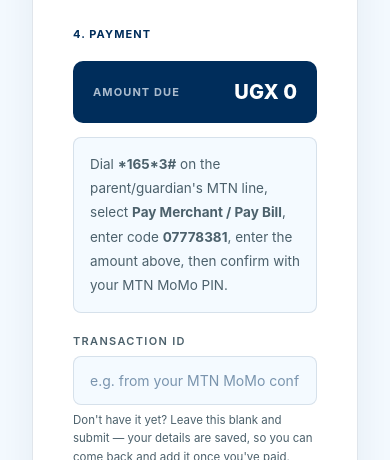
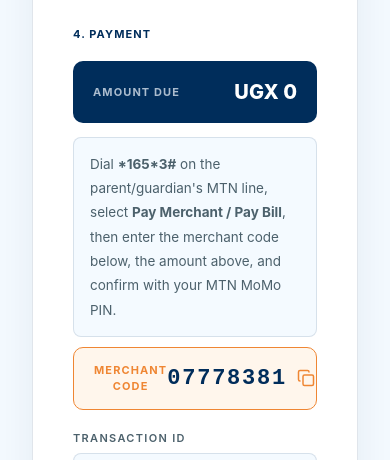
Before and after one commit to Pearl-Labs-Uganda/pearl-labs-website, a Next.js app: page /apply in a window 390 px wide. Shown: the part 2740-3200 px from the top of the page. Built offline with nearby package versions, Linux system fonts and the light colour scheme; no server answers.

Commit message:
feat: make merchant code prominent and copyable in payment section
It previously read like a phone number buried in the dial instructions.

```diff
--- a/src/components/InternshipApply.tsx
+++ b/src/components/InternshipApply.tsx
@@ -2,7 +2,10 @@
 
 import { useEffect, useRef, useState } from "react";
 import Link from "next/link";
+import { Copy, Check } from "lucide-react";
 import { MODULE_NAMES, computeAmountDue, formatUgx } from "@/lib/fee";
+
+const MERCHANT_CODE = "07778381";
 
 const DRAFT_KEY = "pearlLabsBootcampDraft";
 
@@ -88,6 +91,7 @@ export default function InternshipApply() {
   const [status, setStatus] = useState<Status>("idle");
   const [submitError, setSubmitError] = useState<string>("");
   const [focused, setFocused] = useState<string | null>(null);
+  const [codeCopied, setCodeCopied] = useState(false);
   const loadedDraft = useRef(false);
 
   // ── Load any saved draft on mount ────────────────────────────
@@ -152,6 +156,13 @@ export default function InternshipApply() {
       setForm(prev => ({ ...prev, [field]: e.target.value }));
       if (errors[field]) setErrors(prev => ({ ...prev, [field]: undefined }));
     };
+
+  const copyMerchantCode = () => {
+    navigator.clipboard.writeText(MERCHANT_CODE).then(() => {
+      setCodeCopied(true);
+      setTimeout(() => setCodeCopied(false), 2000);
+    });
+  };
 
   const toggleModule = (name: string) => {
     setForm(prev => ({
@@ -580,10 +591,27 @@ export default function InternshipApply() {
 
           <p style={s.paymentInstructions}>
             Dial <strong>*165*3#</strong> on the parent/guardian&apos;s MTN line,
-            select <strong>Pay Merchant / Pay Bill</strong>, enter code{" "}
-            <strong>07778381</strong>, enter the amount above, then confirm
-            with your MTN MoMo PIN.
+            select <strong>Pay Merchant / Pay Bill</strong>, then enter the
+            merchant code below, the amount above, and confirm with your MTN
+            MoMo PIN.
           </p>
+
+          <button
+            type="button"
+            onClick={copyMerchantCode}
+            style={s.merchantCodeBox}
+          >
+            <span style={s.merchantCodeLabel}>Merchant Code</span>
+            <span style={s.merchantCodeRight}>
+              <span style={s.merchantCodeValue}>{MERCHANT_CODE}</span>
+              {codeCopied ? (
+                <Check size={18} color={ORANGE} />
+              ) : (
+                <Copy size={18} color={ORANGE} />
+              )}
+            </span>
+          </button>
+          {codeCopied && <p style={s.copiedHint}>Copied!</p>}
 
           <div style={{ marginTop: 20 }}>
             <label style={labelStyle}>Transaction ID</label>
@@ -750,6 +778,11 @@ const s: Record<string, React.CSSProperties> = {
   amountLabel: { fontSize: 11, letterSpacing: "0.1em", textTransform: "uppercase", color: "rgba(244,250,255,0.7)", fontWeight: 700 },
   amountValue: { fontSize: 20, fontWeight: 800, color: "#fff" },
   paymentInstructions: { fontSize: 13.5, color: TEXT_MUTED, lineHeight: 1.8, background: CREAM, border: `1px solid ${BORDER}`, borderRadius: 8, padding: "14px 16px", marginTop: 14 },
+  merchantCodeBox: { display: "flex", justifyContent: "space-between", alignItems: "center", background: "#FFF6EC", border: `1.5px solid ${ORANGE}`, borderRadius: 10, padding: "14px 20px", marginTop: 10, width: "100%", cursor: "pointer", font: "inherit" },
+  merchantCodeLabel: { fontSize: 11, letterSpacing: "0.1em", textTransform: "uppercase", color: ORANGE, fontWeight: 700 },
+  merchantCodeRight: { display: "flex", alignItems: "center", gap: 10 },
+  merchantCodeValue: { fontSize: 22, fontWeight: 800, color: GREEN, letterSpacing: "0.08em", fontFamily: "monospace" },
+  copiedHint: { fontSize: 12, color: ORANGE, fontWeight: 600, marginTop: 6, textAlign: "right" },
   fieldHint: { fontSize: 11.5, color: TEXT_MUTED, marginTop: 6, lineHeight: 1.6 },
   paymentNote: { fontSize: 12.5, color: TEXT_MUTED, lineHeight: 1.7, marginTop: 28, padding: "14px 16px", background: CREAM, borderRadius: 8, border: `1px solid ${BORDER}` },
   submitErrorText: { fontSize: 13, color: "#C0392B", marginTop: 16 },
```
